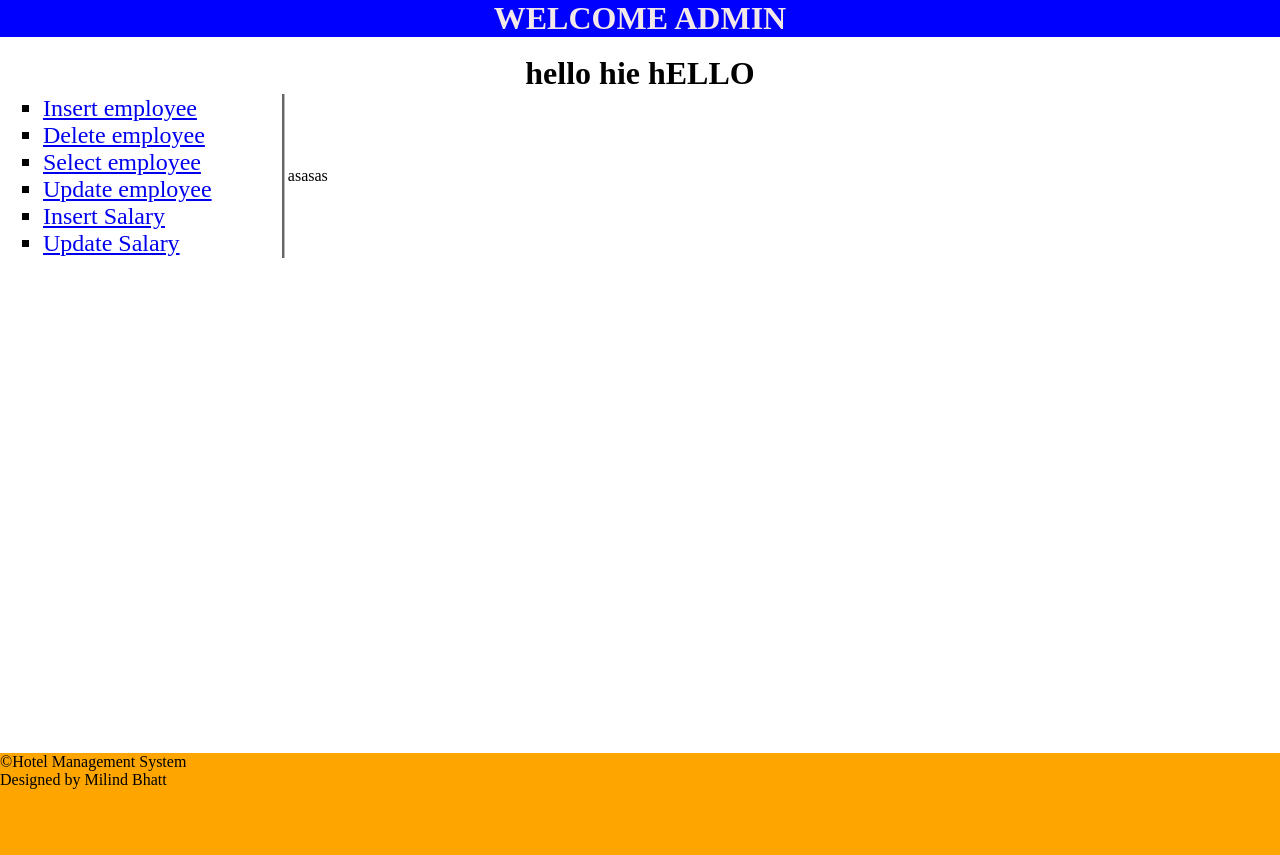
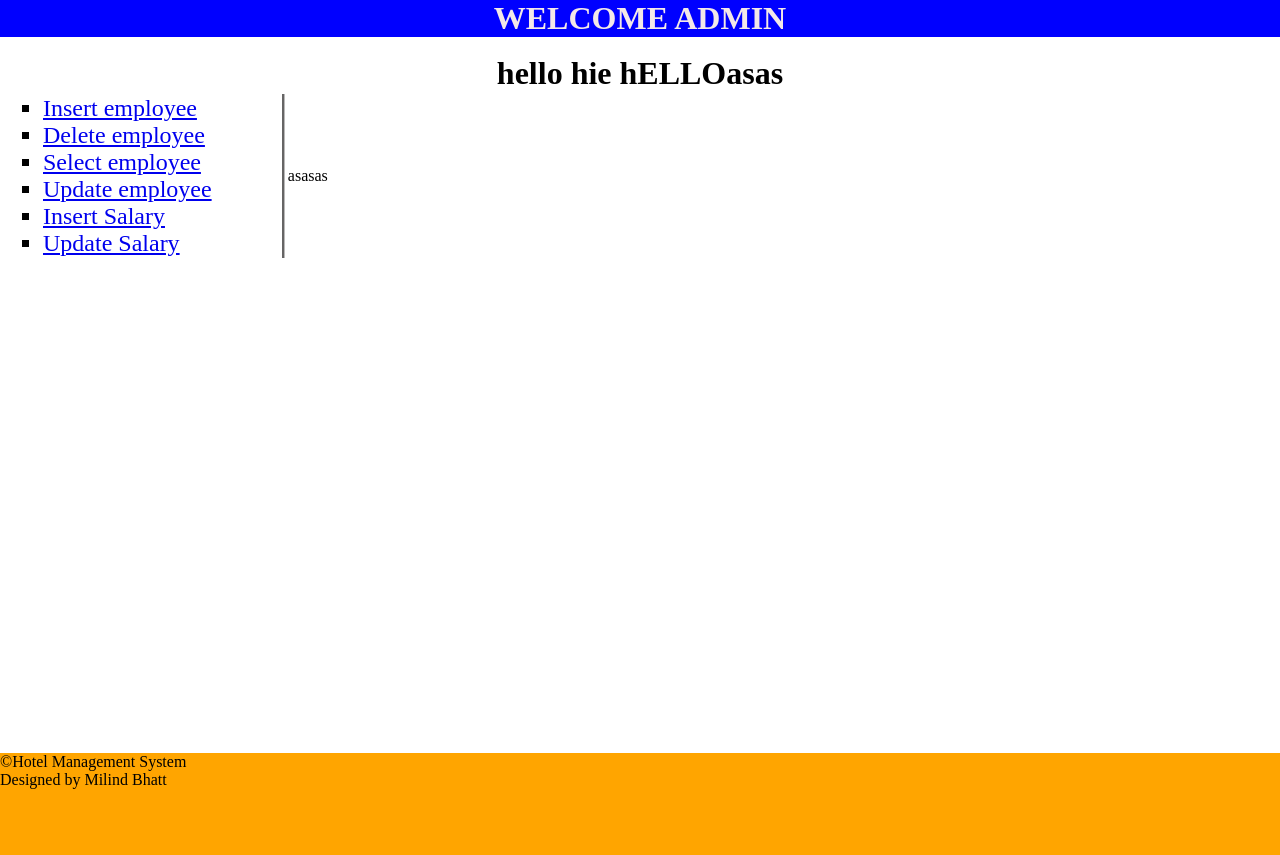
Before and after one commit to milindbhatt/HotelManagementSystem, a plain HTML site: page mainlayoutcopy.html in a window 1280 px wide. Drawn offline with Linux system fonts and the light colour scheme.

Commit message:
Second Comment

```diff
--- a/mainlayoutcopy.html
+++ b/mainlayoutcopy.html
@@ -21,7 +21,7 @@ WELCOME ADMIN
 <div class="page-wrap">
  <center><h1>
 
-hello hie hELLO
+hello hie hELLOasas
 
 </h1>
 </center>
```
